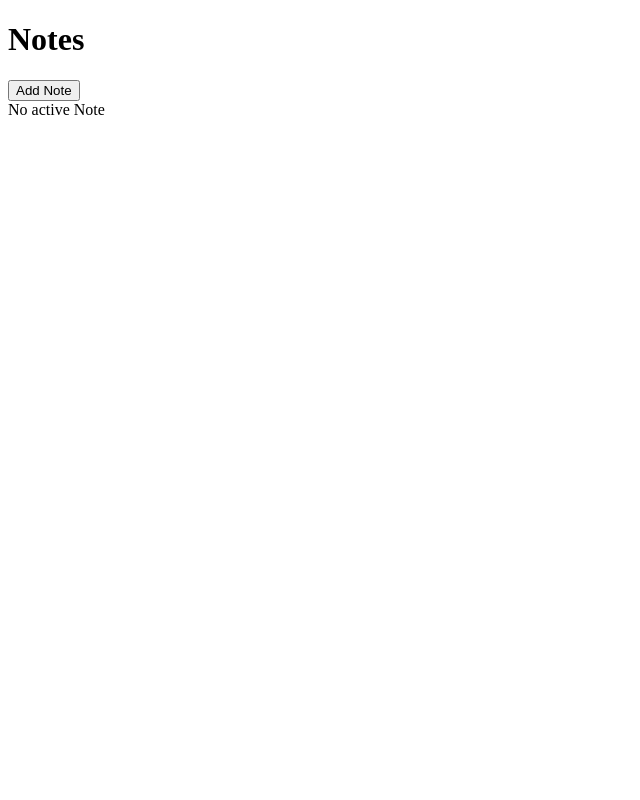
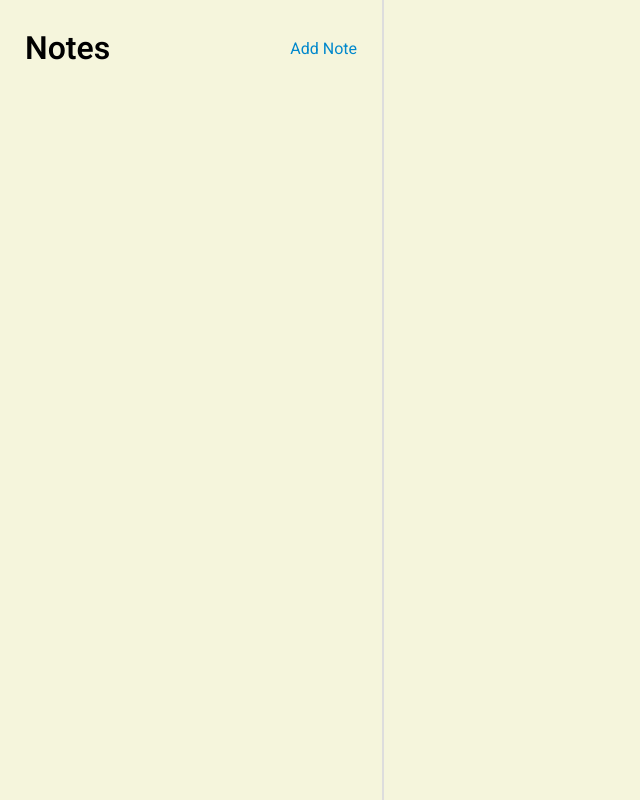
Before and after one commit to DeltaLambda77/react-notes-app, a React (Create React App) app: page / in a window 1280 px wide. Shown: the top 800 px of the page, without its empty margins (0-640 px from the left). Built offline with nearby package versions, Linux system fonts and the light colour scheme.

Commit message:
basic styling complete

```diff
--- a/src/style.css
+++ b/src/style.css
@@ -0,0 +1,146 @@
+@import url('https://fonts.googleapis.com/css2?family=Heebo:wght@100;200;400;600&display=swap');
+
+* {
+    box-sizing: border-box;
+}
+
+body {
+    margin: 0;
+    font-family: 'Heebo', sans-serif;
+    width: 100%;
+    height: 100vh;
+    overflow: hidden;
+    font-size: 16px;
+    background-color:beige;
+}
+
+button {
+    background: none;
+    border: 0;
+    margin: 0;
+    padding: 0;
+    font-size: inherit;
+    font-family: inherit;
+    cursor: pointer;
+    color: #08c;
+}
+
+button:hover {
+    color: #04c;
+}
+
+.app-container {
+    display: flex;
+}
+
+.sidebar-container {
+    width: 30%;
+    height: 100vh;
+    border-right: 2px solid #ddd;
+}
+
+.sidebar-header-container {
+    display: flex;
+    justify-content: space-between;
+    padding: 25px;
+}
+
+.sidebar-header-container h1 {
+    margin: 0;
+}
+
+.sidebar-notes-container {
+    height: calc(100vh - 78px);
+    overflow-y: scroll;
+}
+
+.sidebar-note {
+    padding: 20px;
+    cursor: pointer;
+}
+
+.sidebar-note-title {
+    display: flex;
+    justify-content: space-between;
+}
+
+.sidebar-note button {
+    color: crimson;
+}
+
+.sidebar-note p {
+    margin: 10px 0;
+}
+
+.sidebar-note small {
+    display: block;
+    color: #999;
+}
+
+.sidebar-note:hover {
+    background: #ddd;
+}
+
+.sidebar-note.active,
+.sidebar-note.active small {
+    background: #08c;
+    color: white;
+}
+
+.editor-container {
+    width: 70%;
+    height: 100vh;
+}
+
+.note-editor-container,
+.editor-note-preview-container {
+height: 50vh;
+}
+
+.no-active-note {
+    width: 70%;
+    height: 100vh;
+    line-height: 100vh;
+    text-align: center;
+    font-size: 2rem;
+    color: #999;
+}
+
+.note-editor-container {
+    padding: 25px;
+}
+
+.note-editor-container input,
+textarea {
+    display: block;
+    border: 1px solid #ddd;
+    margin-bottom: 20px;
+    width: 100%;
+    height: calc(50vh - 130px);
+    padding: 10px;
+    resize: none;
+    font-size: inherit;
+    font-family: inherit;
+}
+
+.note-editor-container input {
+    height: 50px;
+    font-size: 2rem;
+}
+
+.editor-note-preview-container {
+    border-top: 1px solid #ddd;
+    overflow-y: scroll;
+    background: rgba(0, 0, 0, 0.2);
+}
+
+.preview-title {
+    padding: 25px 25px 0 25px;
+    margin: 0;
+}
+
+.markdown-preview-container {
+    padding: 0 25px 25px 25px;
+    font-size: 1rem;
+    line-height: 2rem;
+}
```
